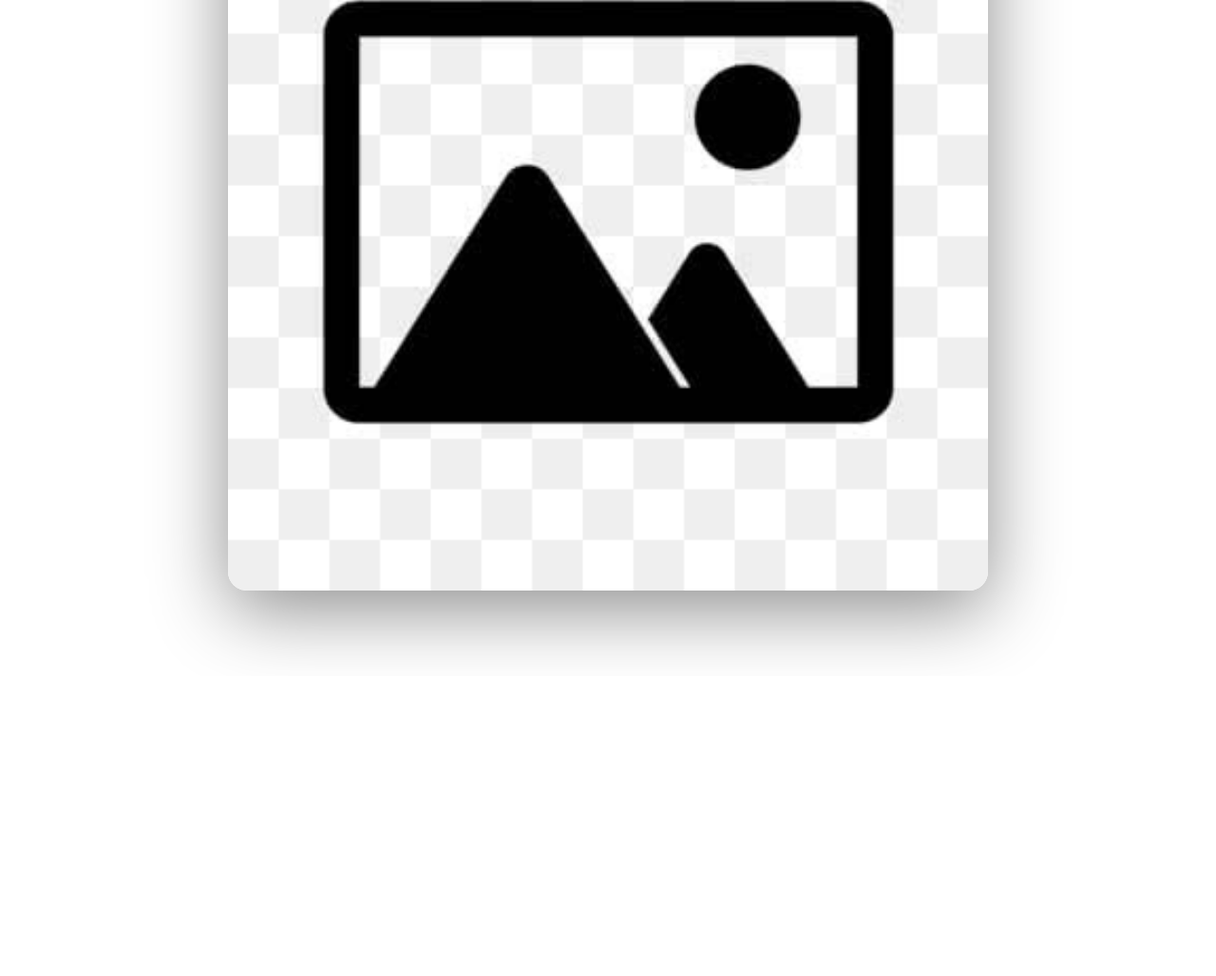
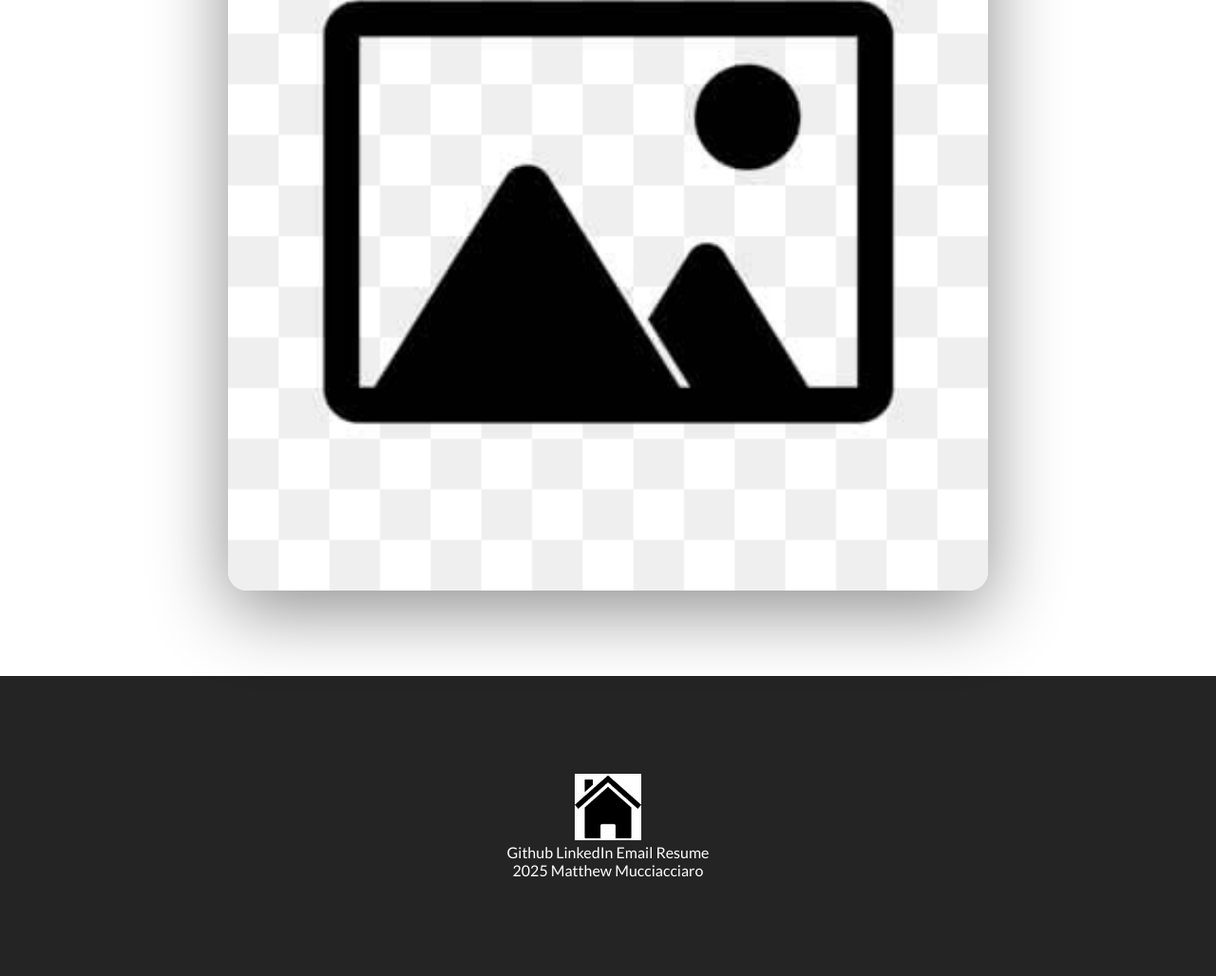
Before and after one commit to MattMucc/E-Portfolio, a plain HTML site: page index.html in a window 1280 px wide. Shown: the part 3664-4692 px from the top of the page at 95% size. Before the commit the page ends 4376 px from the top, so only its background shows below. Drawn offline with Linux system fonts and the light colour scheme.

Commit message:
Started Footer Section
- Started making the footer section.
- Added my resume file.
- Added a home icon.

```diff
--- a/index.html
+++ b/index.html
@@ -42,10 +42,10 @@
                     I'm learning <strong class = "text--purple">frontend software engineering</strong> to further my skillset in the tech industry!
                 </p>
                 <div class="about-me__links">
-                    <a class = "about-me__link" href = "">
+                    <a class = "about-me__link" href = "https://www.linkedin.com/in/matthewmucciacciaro/">
                         <i class="fa-brands fa-square-linkedin"></i>
                     </a>
-                    <a class = "about-me__link" href = "">
+                    <a class = "about-me__link" href = "https://github.com/MattMucc">
                         <i class="fa-brands fa-github"></i>
                     </a>
                 </div>
@@ -178,5 +178,29 @@
             </div>
         </div>
     </section>
+    <footer>
+        <div class = "row footer__row">
+            <a href = "#">
+                <figure>
+                    <img class = "footer__logo--img" src = "assets/Home Icon.png" alt = "Home icon">
+                </figure>
+            </a>
+            <div class = "footer__social--list">
+                <a class = "footer__social--link link__hover-effect link__hover-effect--white" href = "https://github.com/MattMucc" target = "_blank">
+                    Github
+                </a>
+                <a class = "footer__social--link link__hover-effect link__hover-effect--white" href = "https://www.linkedin.com/in/matthewmucciacciaro/" target = "_blank">
+                    LinkedIn
+                </a>
+                <a class = "footer__social--link link__hover-effect link__hover-effect--white" href = "mailto:mattmucciacciaro118@gmail.com" target = "_blank">
+                    Email
+                </a>
+                <a class = "footer__social--link link__hover-effect link__hover-effect--white" href = "assets/Matthew Mucciacciaro Resume.pdf" target = "_blank">
+                    Resume
+                </a>
+            </div>
+            <div class="footer__copyright">2025 Matthew Mucciacciaro</div>
+        </div>
+    </footer>
   </body>
 </html>
--- a/style.css
+++ b/style.css
@@ -20,6 +20,10 @@ h1 {
 p {
     line-height: 1.5;
     font-size: 16px;
+}
+
+a {
+    text-decoration: none;
 }
 
 li {
@@ -74,7 +78,6 @@ nav {
 .nav__link--anchor {
     margin: 0 12px;
     color: #2f2f2f;
-    text-decoration: none;
     font-weight: 700;
 }
 
@@ -150,7 +153,6 @@ nav {
 .about-me__link {
     font-size: 28px;
     color: #2f2f2f;
-    text-decoration: none;
     padding: 0 16px;
 }
 
@@ -286,10 +288,31 @@ nav {
 .project__description--link {
     font-size: 20px;
     margin-right: 16px;
-    text-decoration: none;
 }
 
 .project__description--title, .project__description--sub-title, .project__description--paragraph, .project__description--link {
     text-align: left;
     color:white;
 }
+
+/* FOOTER SECTION */
+footer {
+    background-color: #242424;
+}
+
+.footer__row {
+    display: flex;
+    flex-direction: column;
+    align-items: center;
+    justify-content: center;
+    padding: 8% 0;
+}
+
+.footer__logo--img {
+    width: 70px;
+    height: 70px;
+}
+
+.footer__social--link, .footer__copyright {
+    color:white;
+}
```
Also changed, not shown: assets/Home Icon.png (added), 1 other file.
